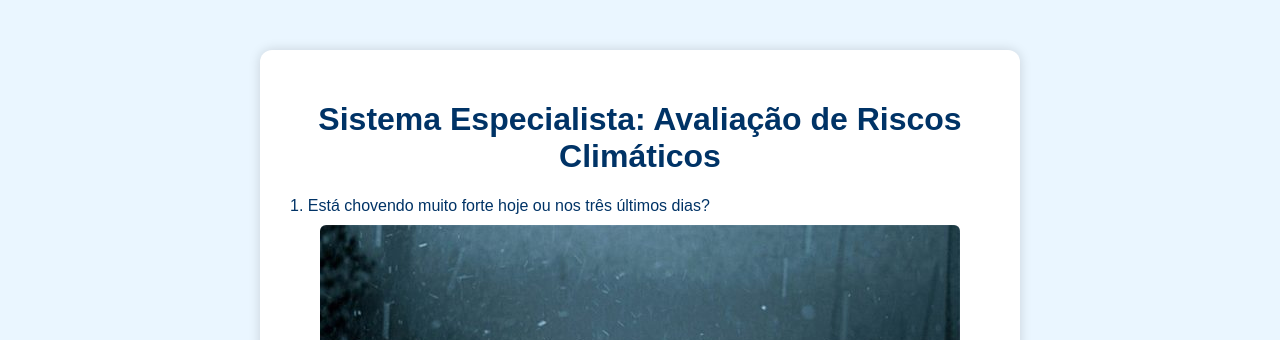
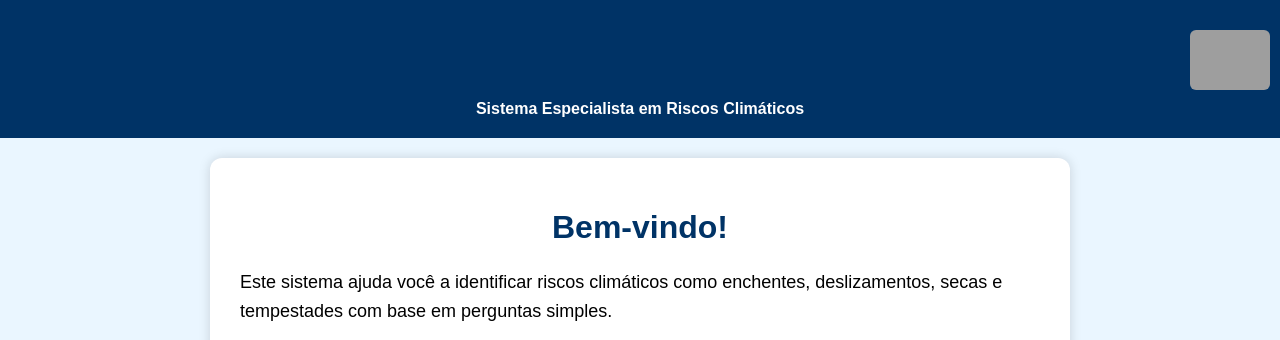
Before and after one commit to Pedro100682/sistema_especialista, a Flask app: page / in a window 1280 px wide. Shown: the top 340 px of the page. Run offline with Flask 3, Linux system fonts and the light colour scheme; grey boxes are pictures that could not be loaded.

Commit message:
Atualiza index.html com introdução e perguntas

```diff
--- a/templates/index.html
+++ b/templates/index.html
@@ -10,28 +10,43 @@
             margin: 0;
             padding: 0;
         }
+        .header {
+            background-color: #003366;
+            color: white;
+            padding: 20px 0;
+            text-align: center;
+        }
+        .header img {
+            height: 60px;
+            vertical-align: middle;
+            margin-right: 10px;
+        }
         .container {
-            max-width: 700px;
+            max-width: 800px;
             background-color: #ffffff;
             padding: 30px;
-            margin: 50px auto;
+            margin: 20px auto;
             border-radius: 12px;
             box-shadow: 0 0 12px rgba(0, 0, 0, 0.15);
         }
-        h1 {
+        h1, h2 {
+            color: #003366;
             text-align: center;
-            color: #003366;
         }
-        label {
-            display: block;
-            margin-top: 20px;
-            color: #003366;
+        p, ul {
+            font-size: 18px;
+            line-height: 1.6;
         }
         img {
             display: block;
             margin: 10px auto;
             max-width: 100%;
             border-radius: 6px;
+        }
+        label {
+            display: block;
+            margin-top: 20px;
+            color: #003366;
         }
         select {
             width: 100%;
@@ -58,8 +73,30 @@
     </style>
 </head>
 <body>
+
+<div class="header">
+    <img src="{{ url_for('static', filename='logo.png') }}" alt="Logo do Sistema">
+    <span><strong>Sistema Especialista em Riscos Climáticos</strong></span>
+</div>
+
 <div class="container">
-    <h1>Sistema Especialista: Avaliação de Riscos Climáticos</h1>
+    <h1>Bem-vindo!</h1>
+    <p>Este sistema ajuda você a identificar riscos climáticos como enchentes, deslizamentos, secas e tempestades com base em perguntas simples.</p>
+
+    <img src="{{ url_for('static', filename='imagem_capa.jpg') }}" alt="Imagem ilustrativa sobre riscos climáticos">
+
+    <h2>Riscos Climáticos Avaliados:</h2>
+    <ul>
+        <li>🌊 Inundação Fluvial</li>
+        <li>🌧️ Inundação Pluvial</li>
+        <li>🏔️ Deslizamento de Terra</li>
+        <li>🌪️ Tempestade com Ventos Fortes</li>
+        <li>🔥 Onda de Calor</li>
+        <li>☀️ Seca Prolongada</li>
+        <li>✅ Nenhum risco imediato</li>
+    </ul>
+
+    <h2>Responda às perguntas abaixo:</h2>
     <form method="POST" action="/avaliar">
 
         <label>1. Está chovendo muito forte hoje ou nos três últimos dias?</label>
@@ -195,5 +232,6 @@
         <button type="submit">Avaliar Risco</button>
     </form>
 </div>
+
 </body>
 </html>
```
